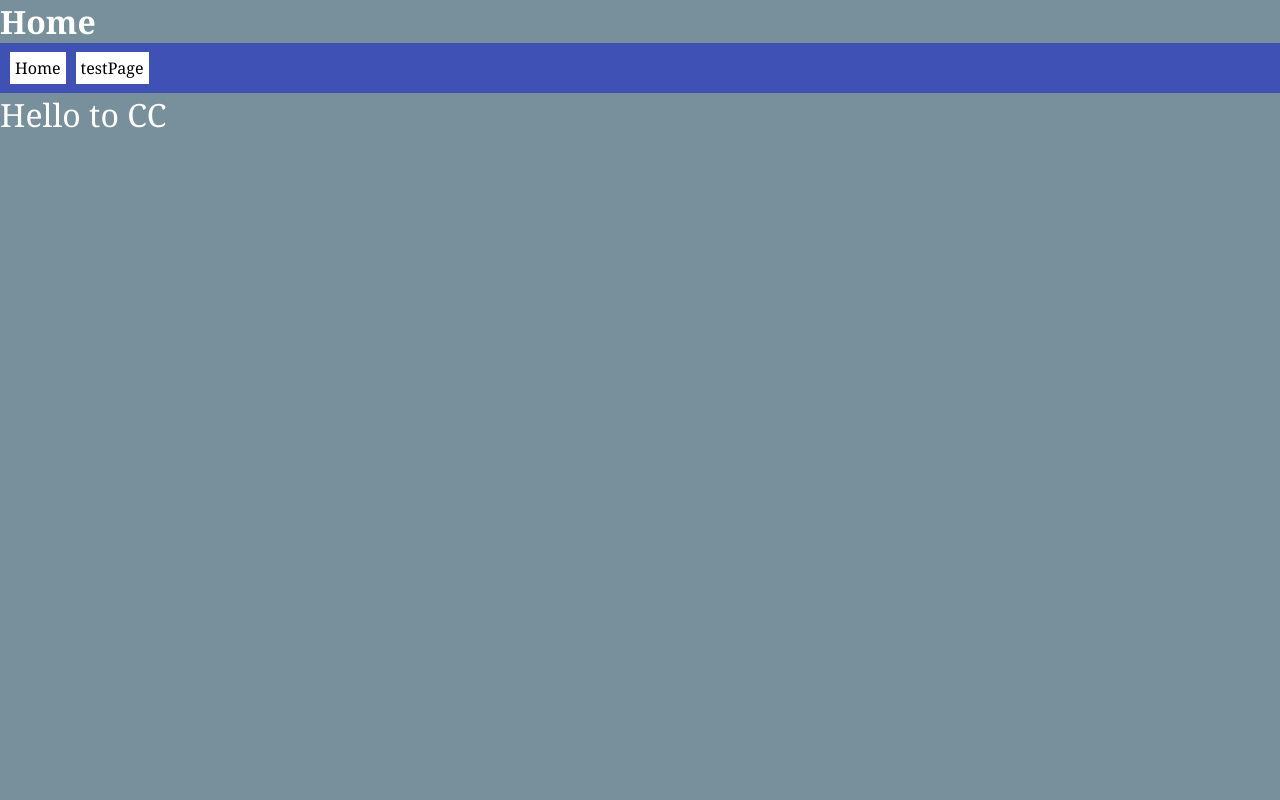
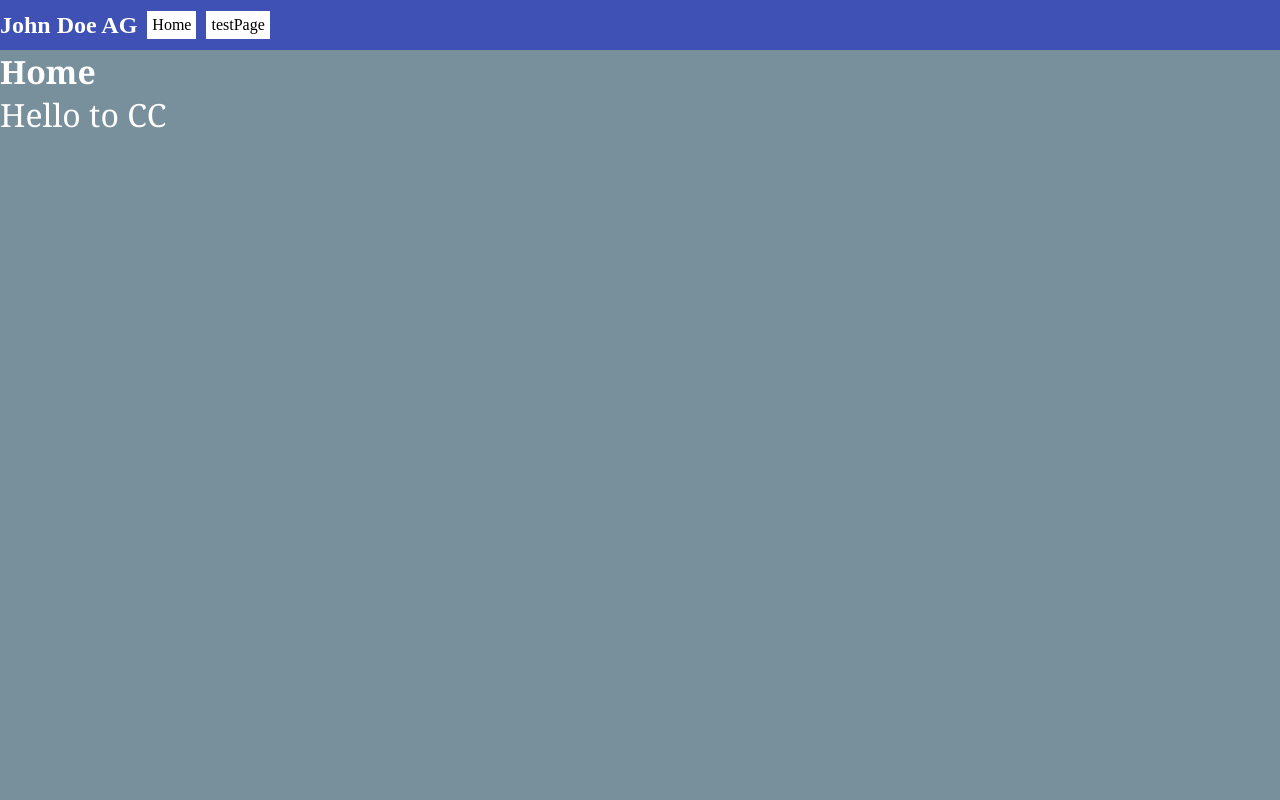
Before and after one commit to mathis-m/ConfigurableConcept, an Angular app: page / in a window 1280 px wide. Shown: the top 800 px of the page. Built offline with nearby package versions, Linux system fonts and the light colour scheme.

Commit message:
fix circular dep inj

```diff
--- a/src/app/app.component.html
+++ b/src/app/app.component.html
@@ -1 +1,4 @@
-<router-outlet></router-outlet>
+<ng-container *ngIf="projectConfig !== undefined">
+  <app-ccmenu [elementConfig]="menuConfig"></app-ccmenu>
+  <router-outlet></router-outlet>
+</ng-container>
--- a/src/app/app.component.ts
+++ b/src/app/app.component.ts
@@ -1,10 +1,28 @@
 import { Component } from '@angular/core';
+import {ICCProject} from './shared/models/CCBasics/ICCProject';
+import {ICCProjectConfig} from './shared/models/CCBasics/CCConfig/ICCProjectConfig';
+import {CCBuilderService} from './shared/services/builder/ccbuilder.service';
+import {el} from '@angular/platform-browser/testing/src/browser_util';
+import {Router} from '@angular/router';
+import {ICCPageConfig} from './shared/models/CCBasics/CCConfig/ICCPageConfig';
+import {ICCMenuConfig} from './shared/models/CCMenu/ICCMenuConfig';
 
 @Component({
   selector: 'app-root',
   templateUrl: './app.component.html',
   styleUrls: ['./app.component.scss']
 })
-export class AppComponent {
+export class AppComponent implements ICCProject {
+  constructor(private builderService: CCBuilderService, private router: Router) {
+    this.loadProjectConfig();
+  }
+  projectConfig: ICCProjectConfig;
+  menuConfig: ICCMenuConfig = {allowedPages: [], name: ''};
+  loadProjectConfig: () => void = () => this.builderService.getProjectConfig().subscribe(config => this.setConfigs(config));
+  private setConfigs = (config: ICCProjectConfig) => {
+    this.projectConfig = config;
+    this.menuConfig.allowedPages = config.pages.filter(page => page.inMenu !== 'false');
+    this.menuConfig.name = config.companyName;
+  }
 
 }
--- a/src/app/app.module.ts
+++ b/src/app/app.module.ts
@@ -9,6 +9,7 @@ import { CCElementComponent } from './shared/components/ccelement/ccelement.comp
 import { CCTextComponent } from './shared/components/cctext/cctext.component';
 import { CCWelcomeComponent } from './shared/components/ccwelcome/ccwelcome.component';
 import { CCPictureComponent } from './shared/components/ccpicture/ccpicture.component';
+import { CCMenuComponent } from './shared/components/ccmenu/ccmenu.component';
 
 const routes: Routes = [
   { path: '**', component: CCPageComponent }
@@ -21,7 +22,8 @@ const routes: Routes = [
     CCElementComponent,
     CCTextComponent,
     CCWelcomeComponent,
-    CCPictureComponent
+    CCPictureComponent,
+    CCMenuComponent
   ],
   imports: [
     BrowserModule,
--- a/src/app/shared/components/ccelement/ccelement.component.html
+++ b/src/app/shared/components/ccelement/ccelement.component.html
@@ -1,5 +1,8 @@
 <ng-container *ngIf="elementConfig.elementType == 'text'">
   <app-cctext [elementConfig]="elementConfig"></app-cctext>
+  <ng-container *ngFor="let child of elementConfig.childElementConfigs">
+    <app-ccelement [elementConfig]="child"></app-ccelement>
+  </ng-container>
 </ng-container>
 <ng-container *ngIf="elementConfig.elementType == 'welcome'">
   <app-ccwelcome [elementConfig]="elementConfig"></app-ccwelcome>
--- a/src/app/shared/components/ccpage/ccpage.component.html
+++ b/src/app/shared/components/ccpage/ccpage.component.html
@@ -1,17 +1,19 @@
 <div class="cc-page">
   <ng-container *ngIf="pageConfig && projectConfig">
     <h1 [style.margin]="0">{{pageConfig.pageName}}</h1>
-    <nav class="cc-nav">
-      <ng-container *ngFor="let page of projectConfig.pages">
-        <ng-container *ngIf="page.inMenu !== 'false'">
-          <div class="cc-nav-item">
-            <div [routerLink]="page.pagePath">{{page.pageName}}</div>
-          </div>
-        </ng-container>
-      </ng-container>
-    </nav>
     <ng-container *ngFor="let element of pageConfig.elements">
       <app-ccelement [elementConfig]="element"></app-ccelement>
     </ng-container>
   </ng-container>
 </div>
+
+
+
+<div class="cc-page">
+  <ng-container *ngIf="pageConfig && projectConfig">
+    <h1 [style.margin]="0">{{pageConfig.pageName}}</h1>
+    <ng-container *ngFor="let element of pageConfig.elements">
+      <app-ccelement [elementConfig]="element"></app-ccelement>
+    </ng-container>
+  </ng-container>
+</div>
--- a/src/app/shared/components/ccpage/ccpage.component.scss
+++ b/src/app/shared/components/ccpage/ccpage.component.scss
@@ -4,23 +4,4 @@
   background-color: #78909C;
   color: white;
   font-family: Cambria, serif;
-  .cc-nav {
-    flex-shrink: 0;
-    display: flex;
-    flex-grow: 0;
-    background-color: #3F51B5;
-    flex-basis: 100%;
-    width: 100%;
-    height: 50px;
-    flex-direction: row-reverse;
-    justify-content: flex-end;
-    align-items: center;
-    .cc-nav-item {
-      background-color: white;
-      padding: 5px;
-      margin-left: 10px;
-      color: black;
-      text-decoration: none; /* no underline */
-    }
-  }
 }
--- a/src/app/shared/components/ccpage/ccpage.component.ts
+++ b/src/app/shared/components/ccpage/ccpage.component.ts
@@ -1,11 +1,9 @@
 import {Component, OnInit} from '@angular/core';
 import {Router} from '@angular/router';
 import {ICCPageConfig} from '../../models/CCBasics/CCConfig/ICCPageConfig';
-import {CCConfigLoaderService} from '../../services/config/ccconfig-loader.service';
 import {ICCPage} from '../../models/CCBasics/ICCPage';
 import {CCBuilderService} from '../../services/builder/ccbuilder.service';
 import {ICCProjectConfig} from '../../models/CCBasics/CCConfig/ICCProjectConfig';
-import {ICCTextConfig} from '../../models/CCBasics/CCConfig/ICCTextConfig';
 
 @Component({
   selector: 'app-ccpage',
@@ -16,23 +14,24 @@ export class CCPageComponent implements OnInit, ICCPage {
 
   public projectConfig: ICCProjectConfig;
   public pageConfig: ICCPageConfig;
-  loadPageConfig =  () => this.builderService.getProjectConfig().subscribe(el => this.setPageConfig(el));
-
+  loadPageConfig = () => this.builderService.getProjectConfig()
+    .subscribe(config => {
+      this.router.events.subscribe(() => this.setPageConfig(config));
+      this.setPageConfig(config);
+    });
 
   constructor(private router: Router, private builderService: CCBuilderService) {
+    console.log(`re:${this.router.url}`);
     this.loadPageConfig();
-    console.log(`re:${this.router.url}`);
   }
 
   ngOnInit() {
-    this.router.events.subscribe(() => this.loadPageConfig());
   }
 
   private setPageConfig(projectConfig: ICCProjectConfig) {
     this.projectConfig = projectConfig;
     const pageConfigs = projectConfig.pages;
     const findIndex = pageConfigs.findIndex(el => el.pagePath === this.router.url.substring(1));
-    console.log(pageConfigs[findIndex]);
     if (~findIndex) {
       this.pageConfig = pageConfigs[findIndex];
     }
--- a/src/app/shared/components/cctext/cctext.component.html
+++ b/src/app/shared/components/cctext/cctext.component.html
@@ -1,7 +1,3 @@
 <div class="cc-text" [style.font-size.em]="elementConfig.sizeEm">
   {{elementConfig.content}}
-  <ng-container *ngFor="let child of elementConfig.childElementConfigs">
-    <app-ccelement [elementConfig]="child"></app-ccelement>
-  </ng-container>
-
 </div>
--- a/src/app/shared/components/ccwelcome/ccwelcome.component.html
+++ b/src/app/shared/components/ccwelcome/ccwelcome.component.html
@@ -1,5 +1,5 @@
 <ng-container *ngIf="childConfigs != undefined">
-  <app-ccelement [elementConfig]="childConfigs.picture"></app-ccelement>
-  <app-ccelement [elementConfig]="childConfigs.head_text"></app-ccelement>
-  <app-ccelement [elementConfig]="childConfigs.sub_text"></app-ccelement>
+  <app-ccpicture [elementConfig]="childConfigs.picture"></app-ccpicture>
+  <app-cctext [elementConfig]="childConfigs.head_text"></app-cctext>
+  <app-cctext [elementConfig]="childConfigs.sub_text"></app-cctext>
 </ng-container>
--- a/src/app/shared/models/CCBasics/ICCPage.ts
+++ b/src/app/shared/models/CCBasics/ICCPage.ts
@@ -2,5 +2,5 @@ import {ICCPageConfig} from './CCConfig/ICCPageConfig';
 
 export interface ICCPage {
   pageConfig: ICCPageConfig;
-  loadPageConfig: () => void;
+  loadPageConfig?: () => void;
 }
```
